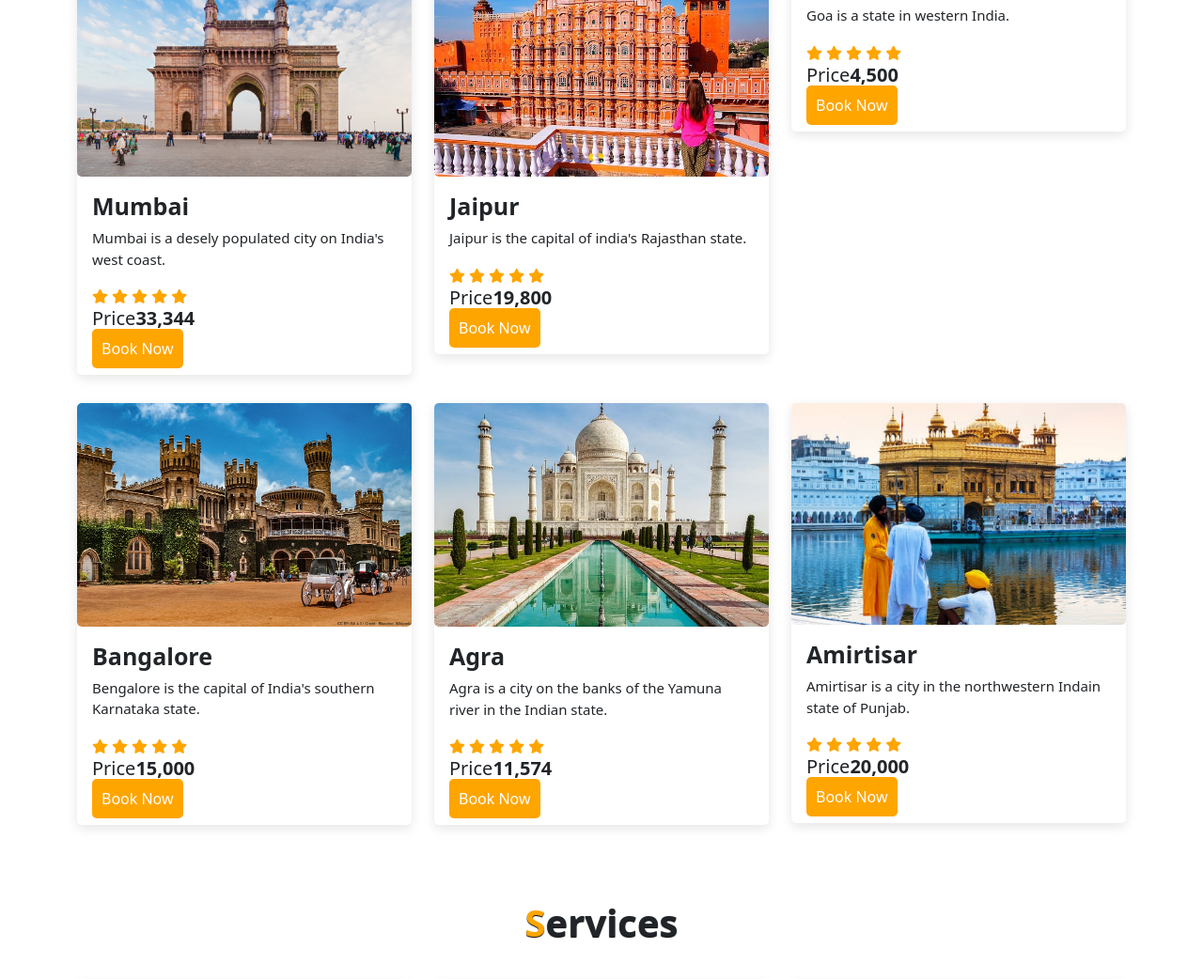
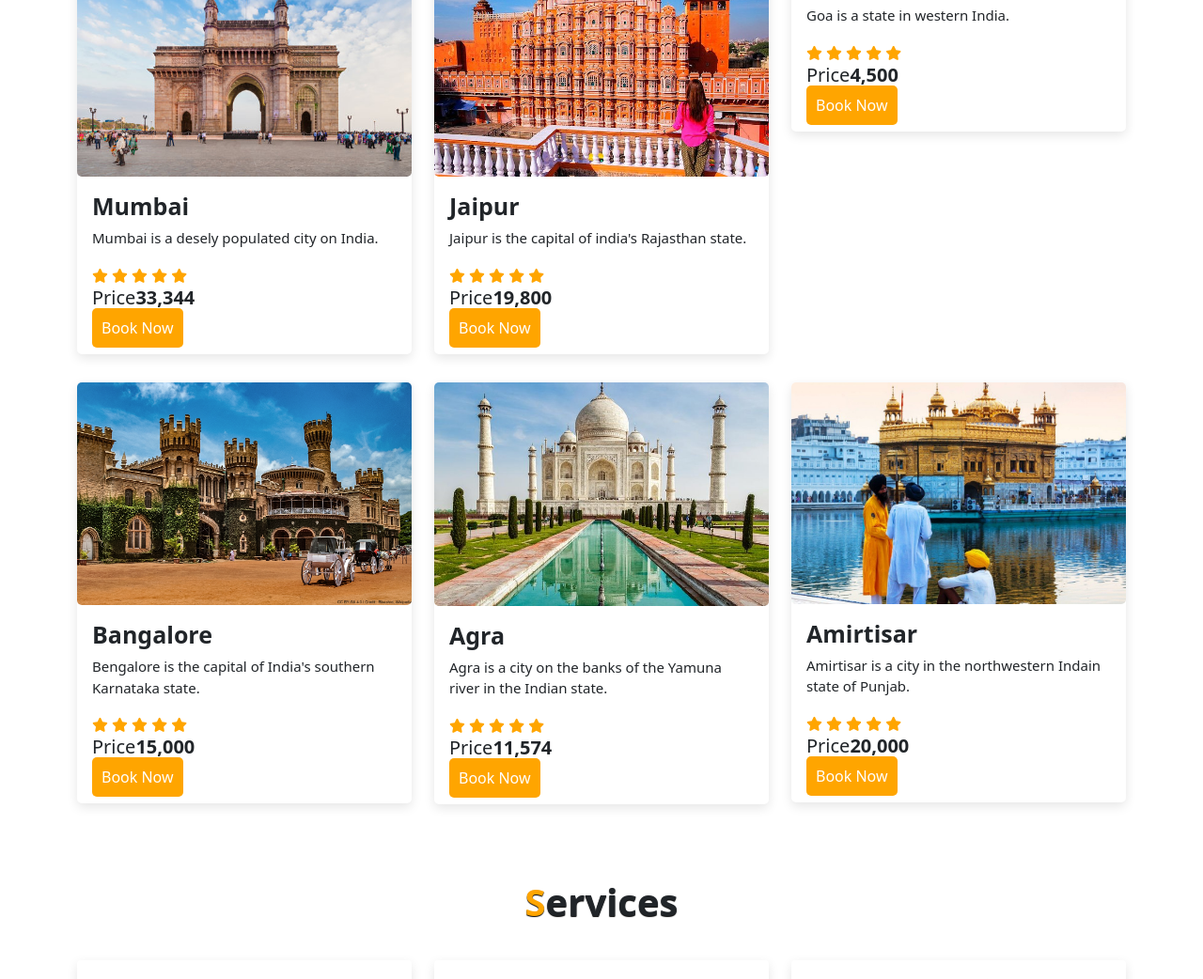
Before and after one commit to shindenamrata2002/TravelDestinationWebsite, a plain HTML site: page index.html in a window 1280 px wide. Shown: the part 1886-2928 px from the top of the page at 94% size. Drawn offline with nearby package versions, Linux system fonts and the light colour scheme.

Commit message:
Update index.html

```diff
--- a/index.html
+++ b/index.html
@@ -130,7 +130,7 @@
                     <img src="india get mumbai.jpg" alt="">
                     <div class="card-body">
                       <h3>Mumbai</h3>
-                      <p>Mumbai is a desely populated city on India's west coast.</p>
+                      <p>Mumbai is a desely populated city on India.</p>
 
                          <div class="star">
                           <i class="fa-solid fa-star checked"></i>
```
